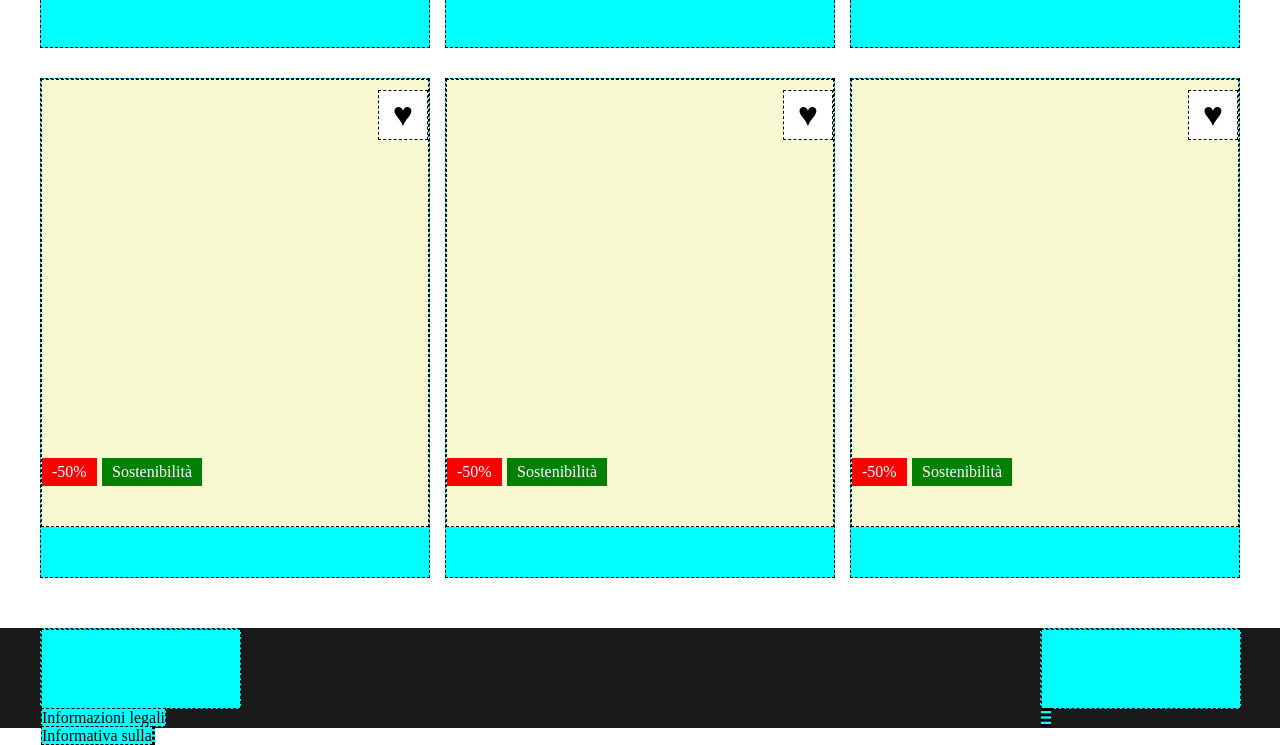
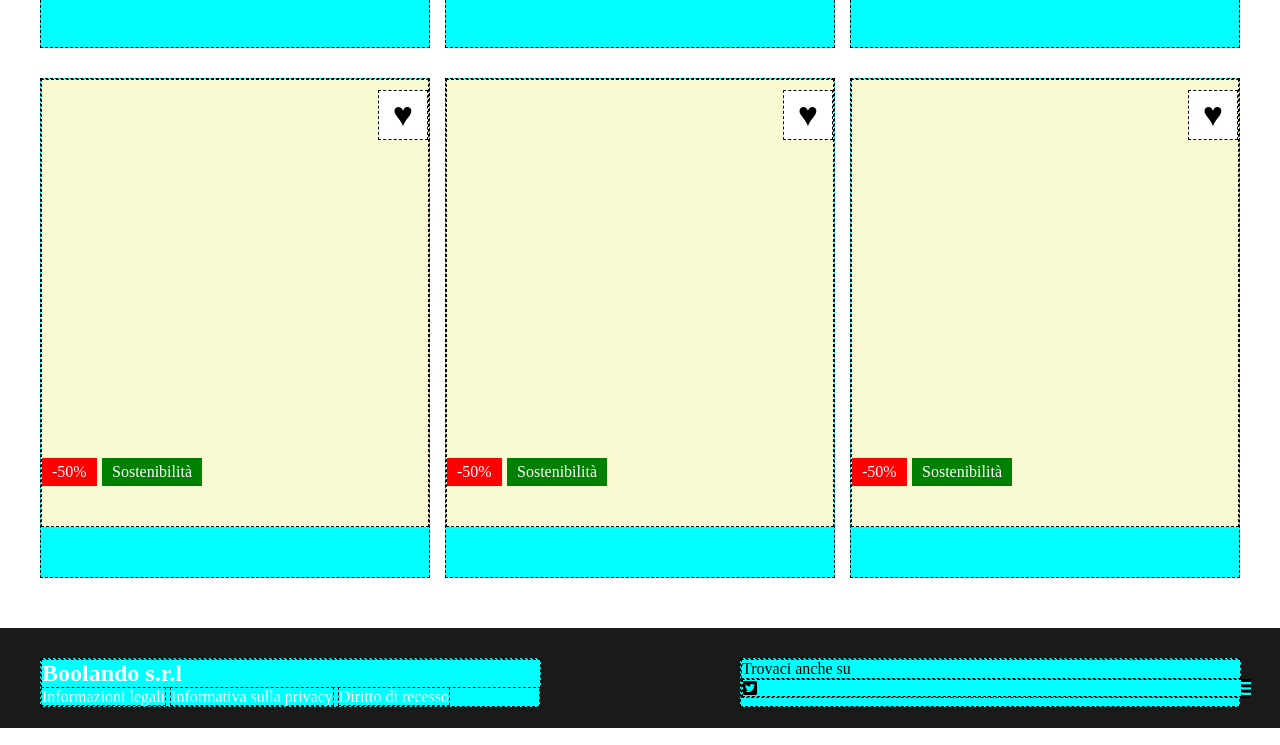
Before and after one commit to Montesi-Yuri/html-css-boolando, a plain HTML site: page index.html in a window 1280 px wide. Shown: the part 562-1307 px from the top of the page. Drawn offline with Linux system fonts and the light colour scheme.

Commit message:
Completata struttura footer

```diff
--- a/css/style.css
+++ b/css/style.css
@@ -98,12 +98,16 @@ FOOTER
 
 footer{
     background-color: #1A1A1A;
+    padding-top: 30px;
 }
 
 .footer-row{
     justify-content: space-between;
 }
 
+footer .footer-row .footer-info *{
+    color: white;
+}
 
 
 
@@ -141,11 +145,5 @@ DEBUG
 .debug .footer-row *{
     background-color: aqua;
     border: 1px dashed black;
-    height: 80px;
-    width: 200px;
+    width: 500px;
 }
-
-.debug .footer-row span{
-    height: 80px;
-    width: 200px;
-}
--- a/index.html
+++ b/index.html
@@ -7,7 +7,7 @@
         <title>Document</title>
 
         <!-- Fonts -->
-
+        <link rel="stylesheet" href="https://cdnjs.cloudflare.com/ajax/libs/font-awesome/6.4.0/css/all.min.css" integrity="sha512-iecdLmaskl7CVkqkXNQ/ZH/XLlvWZOJyj7Yy7tcenmpD1ypASozpmT/E0iPtmFIB46ZmdtAc9eNBvH0H/ZpiBw==" crossorigin="anonymous" referrerpolicy="no-referrer" />
 
         <!-- CSS -->
         <link rel="stylesheet" href="css/style.css">
@@ -244,21 +244,21 @@
 
                     <div class="footer-info">
 
-                        <h2></h2>
+                        <h2>Boolando s.r.l</h2>
 
                         <span>Informazioni legali</span>
 
-                        <span>Informativa sulla</span>
+                        <span>Informativa sulla privacy</span>
 
-                        <span></span>
+                        <span>Diritto di recesso</span>
 
                     </div>
 
                     <div class="footer-icons">
 
-                        <p></p>
+                        <p>Trovaci anche su</p>
 
-                        <span></span>
+                        <span><i class="fa-brands fa-square-twitter"></i></span>
 
                         <span></span>
 
```
